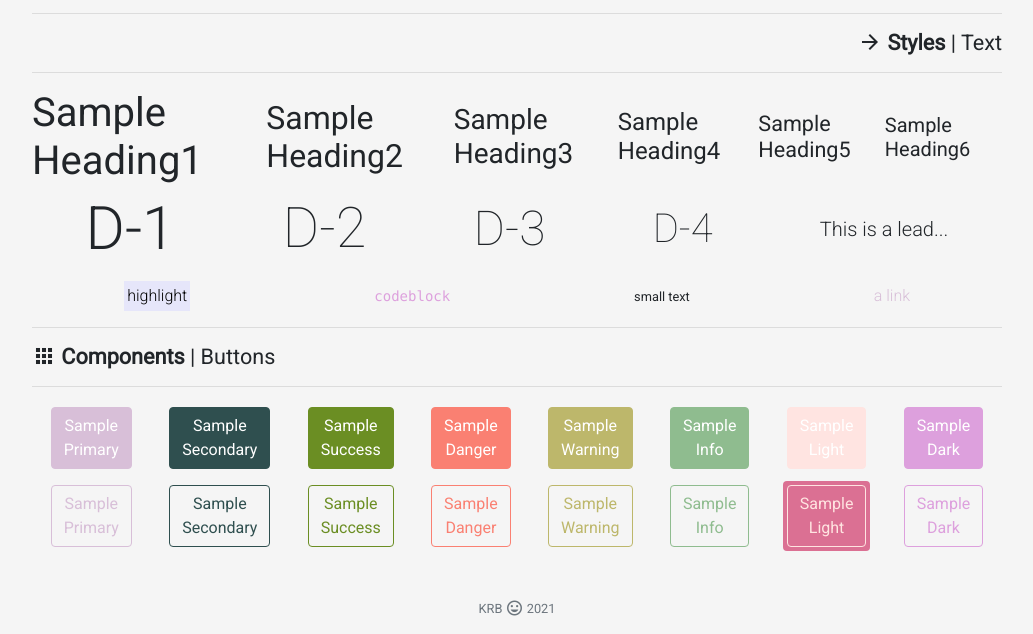
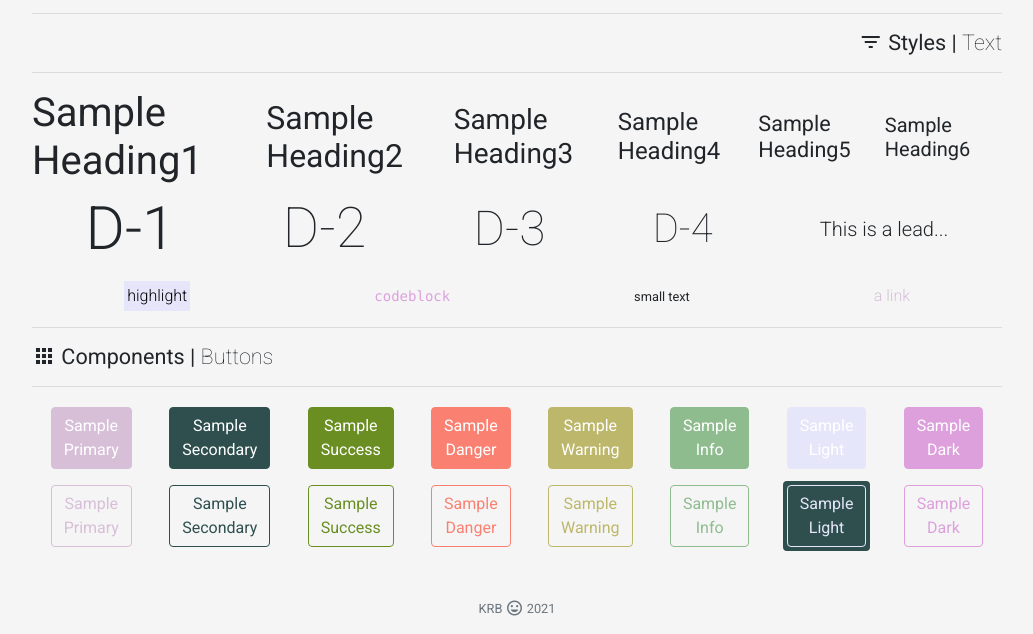
Before and after one commit to katsign/sass, a website: page index.html in a window 1280 px wide. Shown: the part 233-867 px from the top of the page, without its empty margins (123-1156 px from the left). Drawn offline with Linux system fonts and the light colour scheme.

Commit message:
figured out btn colors for now

```diff
--- a/index.html
+++ b/index.html
@@ -37,8 +37,8 @@
     <section class="container">
       <hr />
       <h5 class="text-right">
-        <i class="material-icons" style="font-size: 24px">arrow_forward</i>
-        <strong>Styles</strong> | Text
+        <i class="material-icons" style="font-size: 24px">filter_list</i>
+        Styles | <span style="font-weight: 100">Text</span>
       </h5>
       <hr />
       <div class="d-flex align-items-center justify-content-around">
@@ -74,7 +74,7 @@
       <hr />
       <h5>
         <i class="material-icons" style="font-size: 24px">apps</i>
-        <strong>Components</strong> | Buttons
+        Components | <span style="font-weight: 100">Buttons</span>
       </h5>
       <hr />
       <div class="d-flex align-items-center justify-content-around">
@@ -129,7 +129,7 @@
           >Sample<br />Info</a
         >
         <!--Light-->
-        <div style="background-color: palevioletred" class="rounded">
+        <div style="background-color: darkslategrey" class="rounded">
           <a class="btn btn-outline-light" href="#" role="button"
           >Sample<br />Light</a
         ></div>
--- a/style.scss
+++ b/style.scss
@@ -5,7 +5,7 @@ $theme-colors: (
   "danger": salmon,
   "warning": darkkhaki,
   "info": darkseagreen,
-  "light": mistyrose,
+  "light": lavender,
   "dark": plum,
 );
 
```
Also changed, not shown: style.css.
